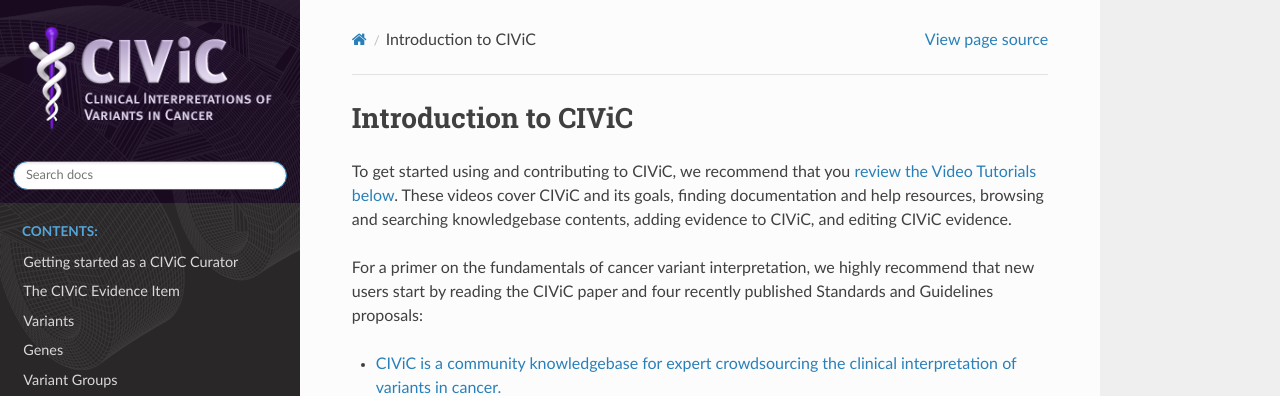
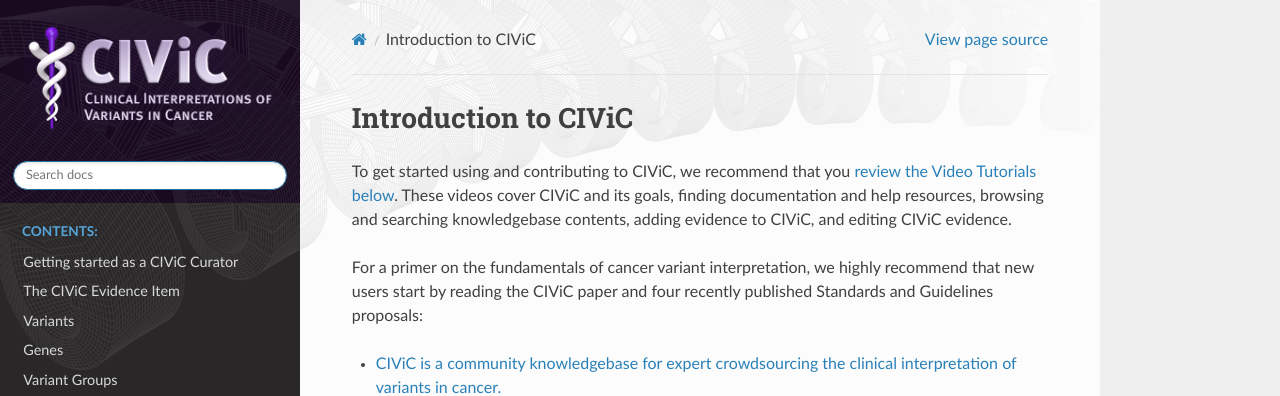
Before and after one commit to griffithlab/civic-docs, a Sphinx documentation site: the page built from docs/index.rst, in a window 1280 px wide. Shown: the top 396 px of the page. Built offline with Sphinx 7.4.7 and the Read the Docs theme 2.0.0, drawn with Linux system fonts in a browser that asks for light colours.

Commit message:
added subtle content bg

```diff
--- a/docs/_static/css/civic.css
+++ b/docs/_static/css/civic.css
@@ -1,6 +1,7 @@
-body {
-    background-image: url('/_static/img/body-bg.png');
+.wy-nav-content {
+    background-image: url('/_static/img/body-bg.png') !important;
     background-repeat: no-repeat;
+    background-position: -300px 0;
 }
 
 .wy-side-nav-search {
```
Also changed, not shown: docs/_static/img/body-bg.png.
